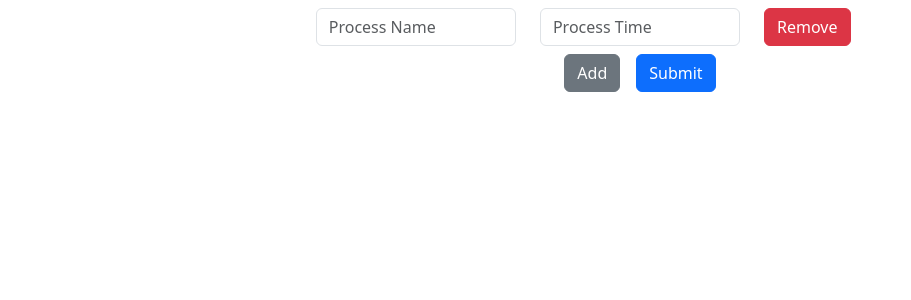
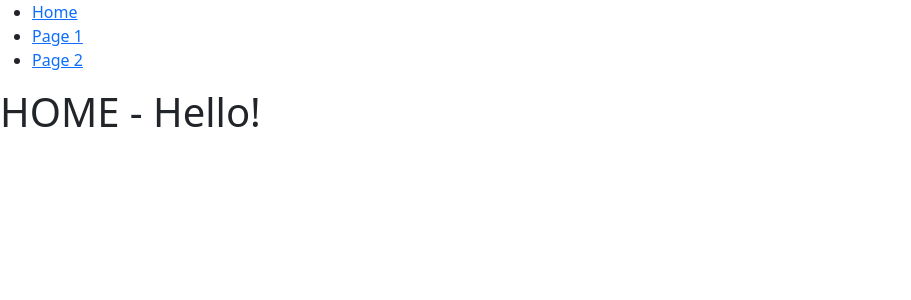
Before and after one commit to hamza14102/ideal-production-line, a React (Create React App) app: page / in a window 1280 px wide. Shown: the top 300 px of the page, without its empty margins (0-911 px from the left). Built offline with nearby package versions, Linux system fonts and the light colour scheme.

Commit message:
added nav back

```diff
--- a/src/App.js
+++ b/src/App.js
@@ -1,21 +1,20 @@
-// import { BrowserRouter as Router, Route, Routes} from 'react-router-dom';
-// import Home from './componenets/Home';
+import { BrowserRouter as Router, Route, Routes} from 'react-router-dom';
+import Home from './componenets/Home';
 import P1 from './componenets/P1';
-// import P2 from './componenets/P2';
-// import Navigation from './componenets/Navigation';
+import P2 from './componenets/P2';
+import Navigation from './componenets/Navigation';
 
 function App() {
   return (
     <div className="App">
-      <P1 />
-      {/* <Router>
+      <Router>
         <Navigation />
         <Routes>
           <Route path="/" element={<Home />} />
           <Route path="/P1" element={<P1 />} />
           <Route path="/P2" element={<P2 />} />
         </Routes>
-      </Router> */}
+      </Router>
     </div>
   );
 }
```
